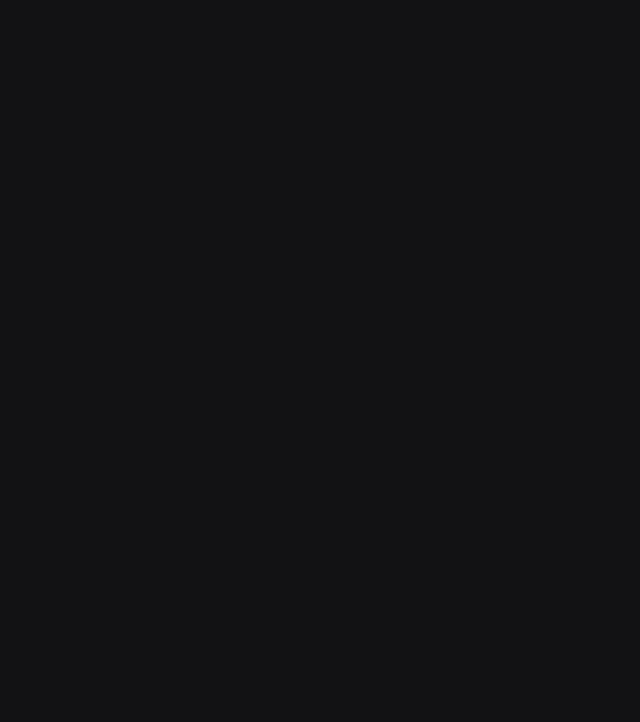
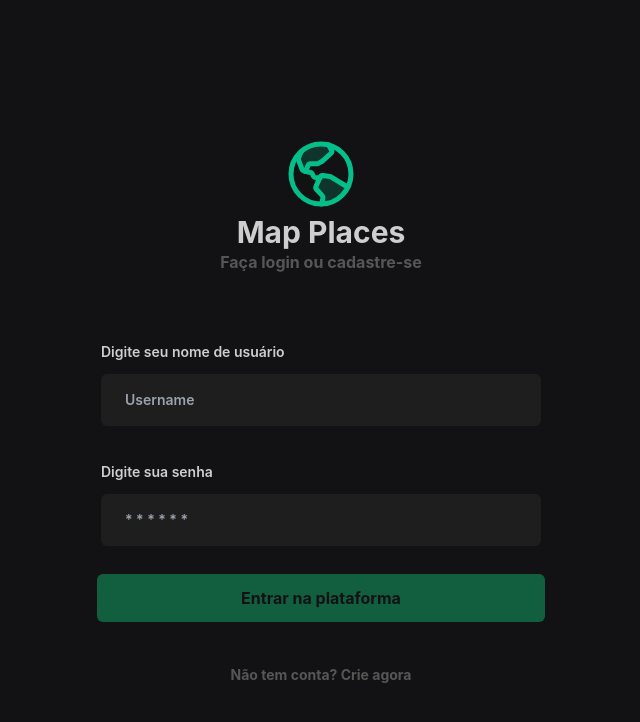
Before and after one commit to imgeff/map-places, a React (Vite) app in the folder frontend/: page / in a window 1280 px wide. Shown: the top 722 px of the page, without its empty margins (319-959 px from the left). Built offline with nearby package versions, Linux system fonts and the light colour scheme.

Commit message:
:sparkles: feat: Implements login page

```diff
--- a/frontend/src/pages/Login/index.jsx
+++ b/frontend/src/pages/Login/index.jsx
@@ -1,8 +1,28 @@
-import React from 'react';
+import React, { useState } from 'react';
+import { GlobeHemisphereWest } from 'phosphor-react';
+import { FormLogin } from '../../components/FormLogin';
+import { FormRegister } from '../../components/FormRegister';
+import { SecondaryButton } from '../../subcomponents/Buttons';
+import { HeadingLarge } from '../../subcomponents/Headings';
+import { TextLarge } from '../../subcomponents/Texts';
+import './style.css';
 
 export function Login() {
+  const [isLogin, setIsLogin] = useState(true);
+
   return (
-    <>
-    </>
+    <div className="login">
+      <header>
+        <GlobeHemisphereWest size={80} weight="duotone" color="#04BF8A" />
+        <HeadingLarge>Map Places</HeadingLarge>
+        <TextLarge>Faça login ou cadastre-se</TextLarge>
+      </header>
+      {isLogin ? <FormLogin /> : <FormRegister />}
+      <footer>
+        <SecondaryButton onClick={() => setIsLogin(!isLogin)}>
+          {isLogin ? 'Não tem conta? Crie agora' : 'Voltar ao login'}
+        </SecondaryButton>
+      </footer>
+    </div>
   );
 }
--- /dev/null
+++ b/frontend/src/pages/Login/style.css
@@ -0,0 +1,20 @@
+.login {
+
+  @apply w-full
+    min-h-screen
+    flex
+    flex-col
+    justify-center
+    items-center ;
+}
+
+.login header {
+
+  @apply w-4/5
+    max-w-2xl
+    p-5
+    flex
+    flex-col
+    justify-center
+    items-center ;
+}
```
